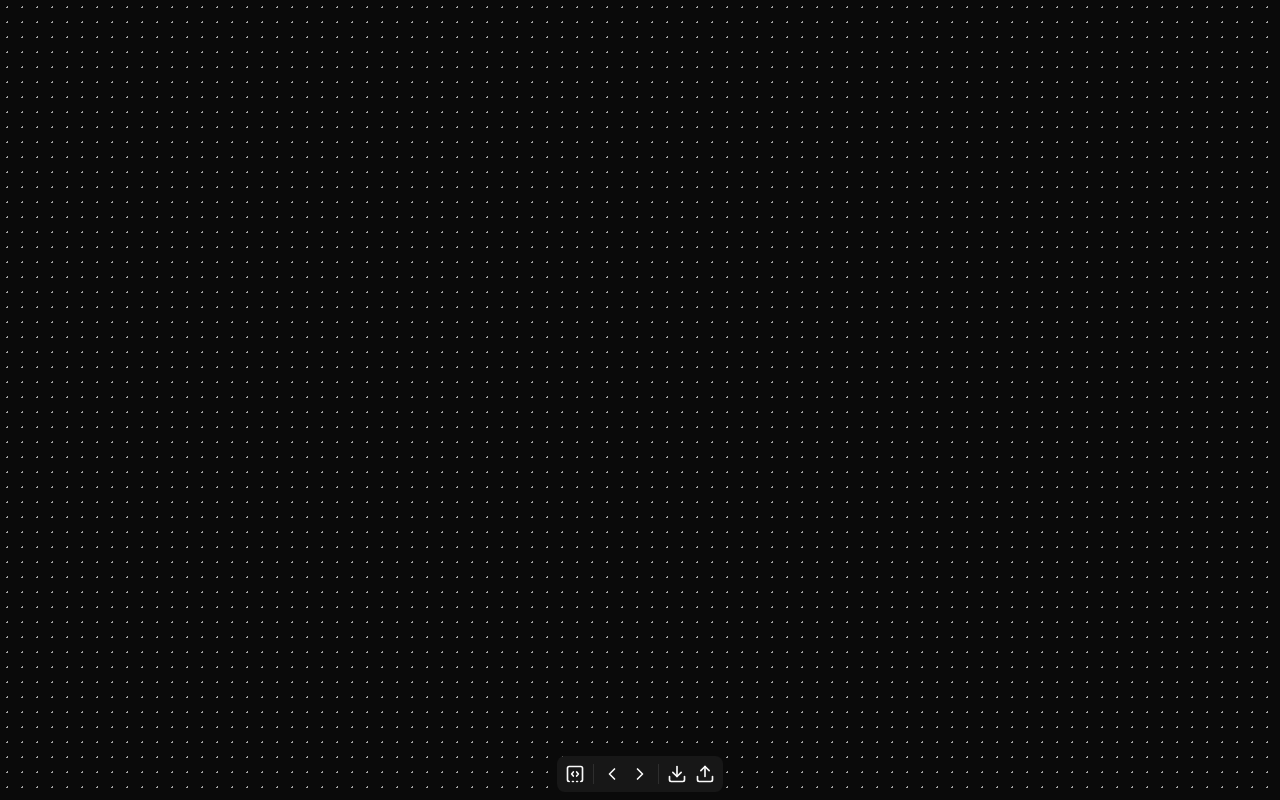
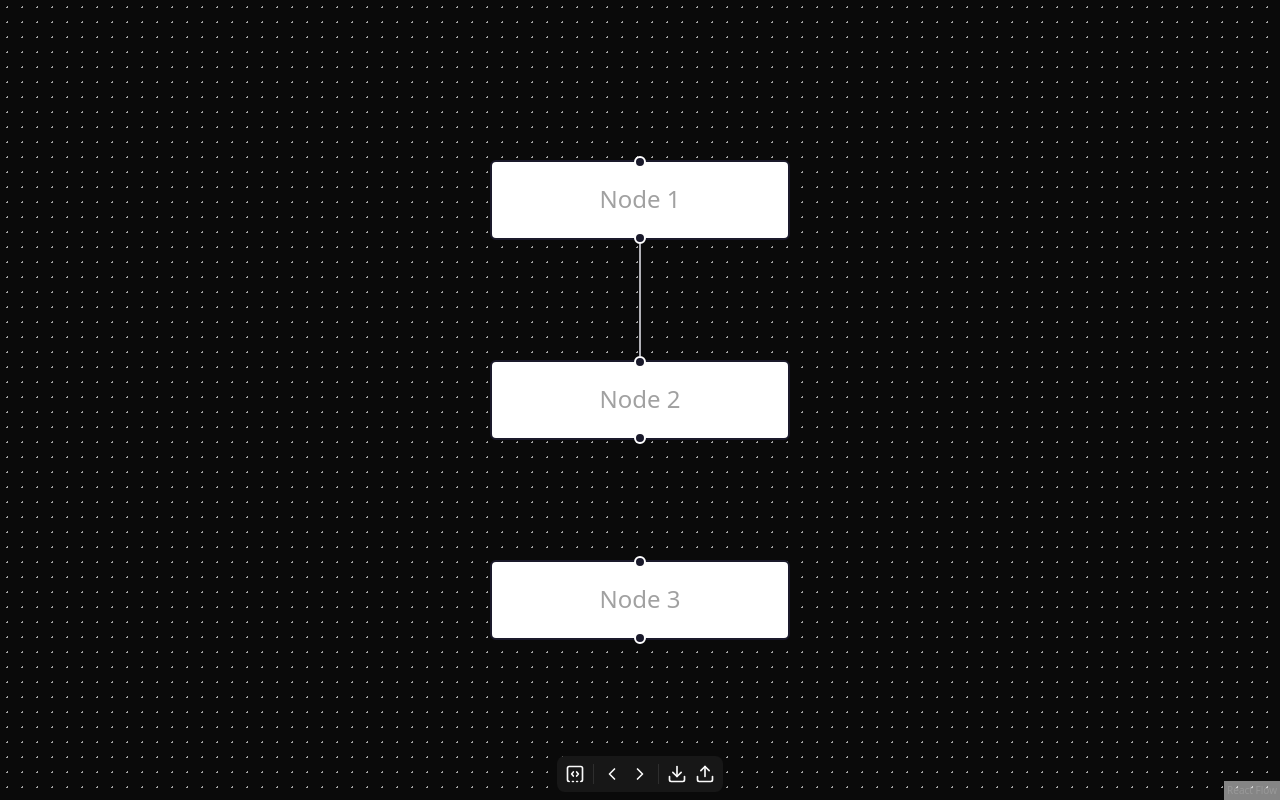
Before and after one commit to biellSilva/woovibr-challenges, a React (Vite) app: page / in a window 1280 px wide. Built offline with nearby package versions, Linux system fonts and the light colour scheme.

Commit message:
feat: integrate ReactFlow for dynamic node and edge management in App component

```diff
--- a/src/App.tsx
+++ b/src/App.tsx
@@ -1,7 +1,41 @@
+import {
+  addEdge,
+  applyEdgeChanges,
+  applyNodeChanges,
+  ReactFlow
+} from '@xyflow/react'
+import '@xyflow/react/dist/style.css'
+import { useCallback, useState } from 'react'
+import { AppContextMenu } from './components/app-context-menu'
 import { ControlBar } from './components/control-bar'
 
+const initialNodes = [
+  { id: 'n1', position: { x: 0, y: 0 }, data: { label: 'Node 1' } },
+  { id: 'n2', position: { x: 0, y: 100 }, data: { label: 'Node 2' } },
+  { id: 'n3', position: { x: 0, y: 200 }, data: { label: 'Node 3' } }
+]
+const initialEdges = [{ id: 'n1-n2', source: 'n1', target: 'n2' }]
+
 export default function App() {
+  const [nodes, setNodes] = useState(initialNodes)
+  const [edges, setEdges] = useState(initialEdges)
+
+  const onNodesChange = useCallback(
+    (changes) =>
+      setNodes((nodesSnapshot) => applyNodeChanges(changes, nodesSnapshot)),
+    []
+  )
+  const onEdgesChange = useCallback(
+    (changes) =>
+      setEdges((edgesSnapshot) => applyEdgeChanges(changes, edgesSnapshot)),
+    []
+  )
+  const onConnect = useCallback(
+    (params) => setEdges((edgesSnapshot) => addEdge(params, edgesSnapshot)),
+    []
+  )
   return (
+    <AppContextMenu>
       <div
         className="w-screen h-screen bg-background text-muted-foreground"
         style={{
@@ -9,7 +43,16 @@ export default function App() {
           backgroundSize: '15px 15px'
         }}
       >
+        <ReactFlow
+          nodes={nodes}
+          edges={edges}
+          onNodesChange={onNodesChange}
+          onEdgesChange={onEdgesChange}
+          onConnect={onConnect}
+          fitView
+        />
         <ControlBar />
       </div>
+    </AppContextMenu>
   )
 }
```
Lines whose indentation alone changed are shown as unchanged.
